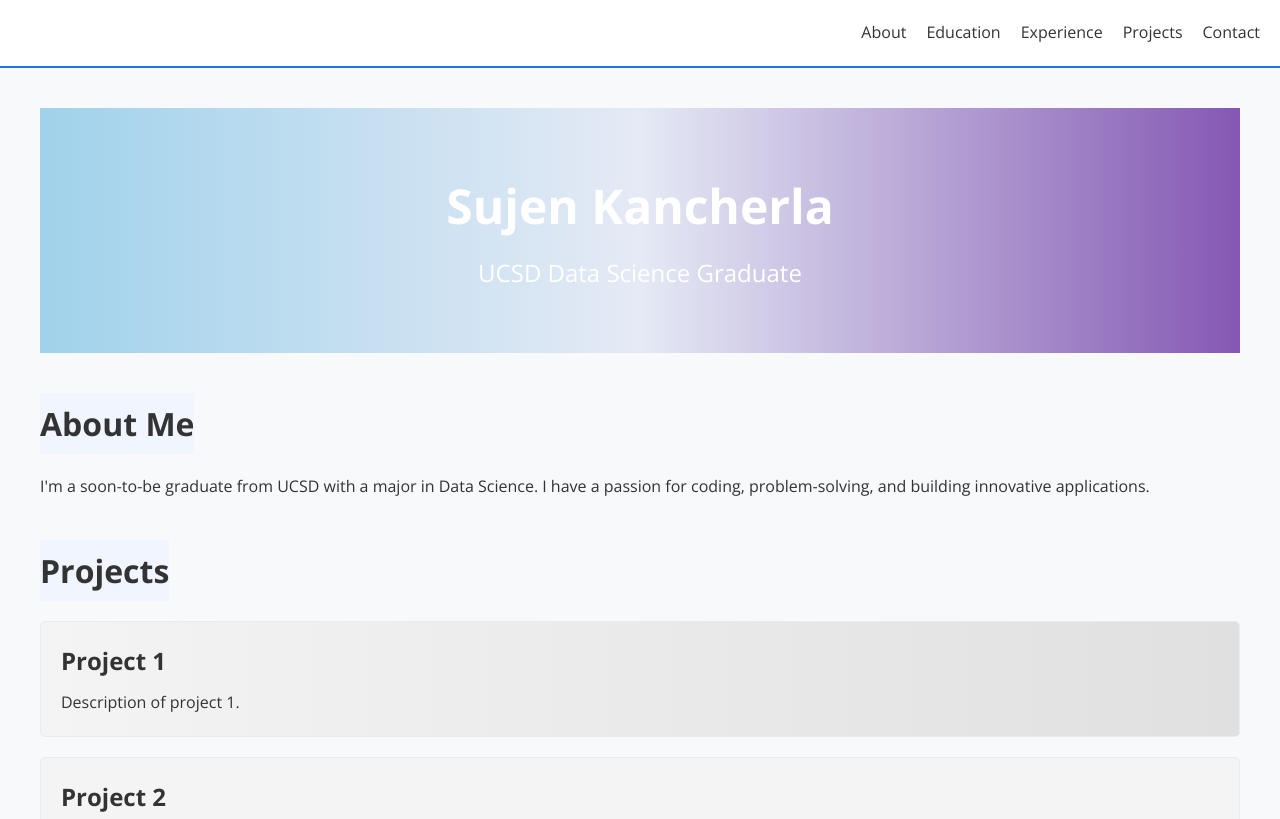
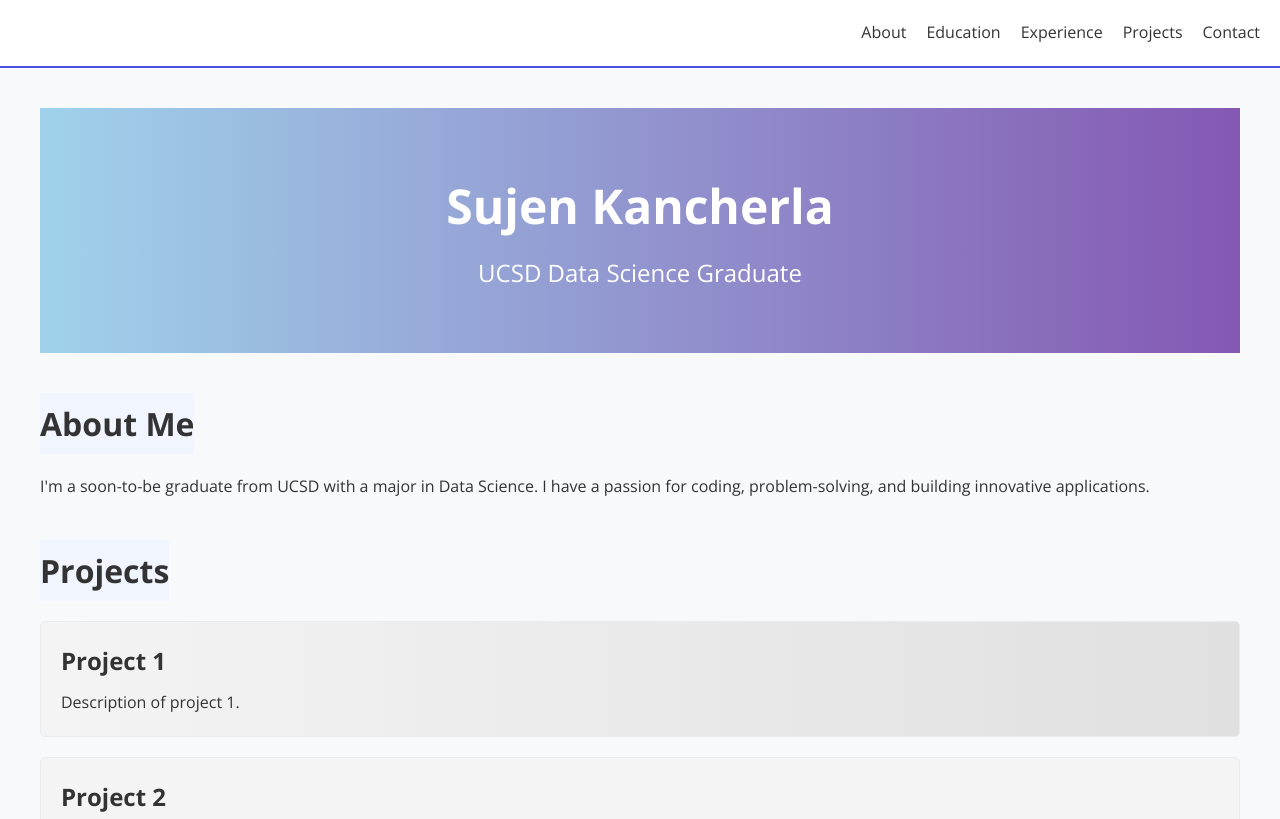
Before and after one commit to BigSuj/Portfolio, a plain HTML site: page index.html in a window 1280 px wide. Shown: the top 819 px of the page. Drawn offline with nearby package versions, Linux system fonts and the light colour scheme.

Commit message:
change hero color

```diff
--- a/styles.css
+++ b/styles.css
@@ -28,7 +28,7 @@ a:hover {
 header {
     background-color: #ffffff;
     padding: 20px;
-    border-bottom: 2px solid #1a73e8; /* Add a colored border to the header */
+    border-bottom: 2px solid #4951e1; /* Add a colored border to the header */
 }
 
 nav ul li a:hover {
@@ -52,7 +52,7 @@ nav ul li {
 #hero {
     text-align: center;
     margin-bottom: 40px;
-    background-image: linear-gradient(to right, #a0d2eb, #e5eaf5, #8458B3);
+    background-image: linear-gradient(to right, #a0d2eb, #8458B3);
     color: #fff;
     padding: 60px;
 }
```
